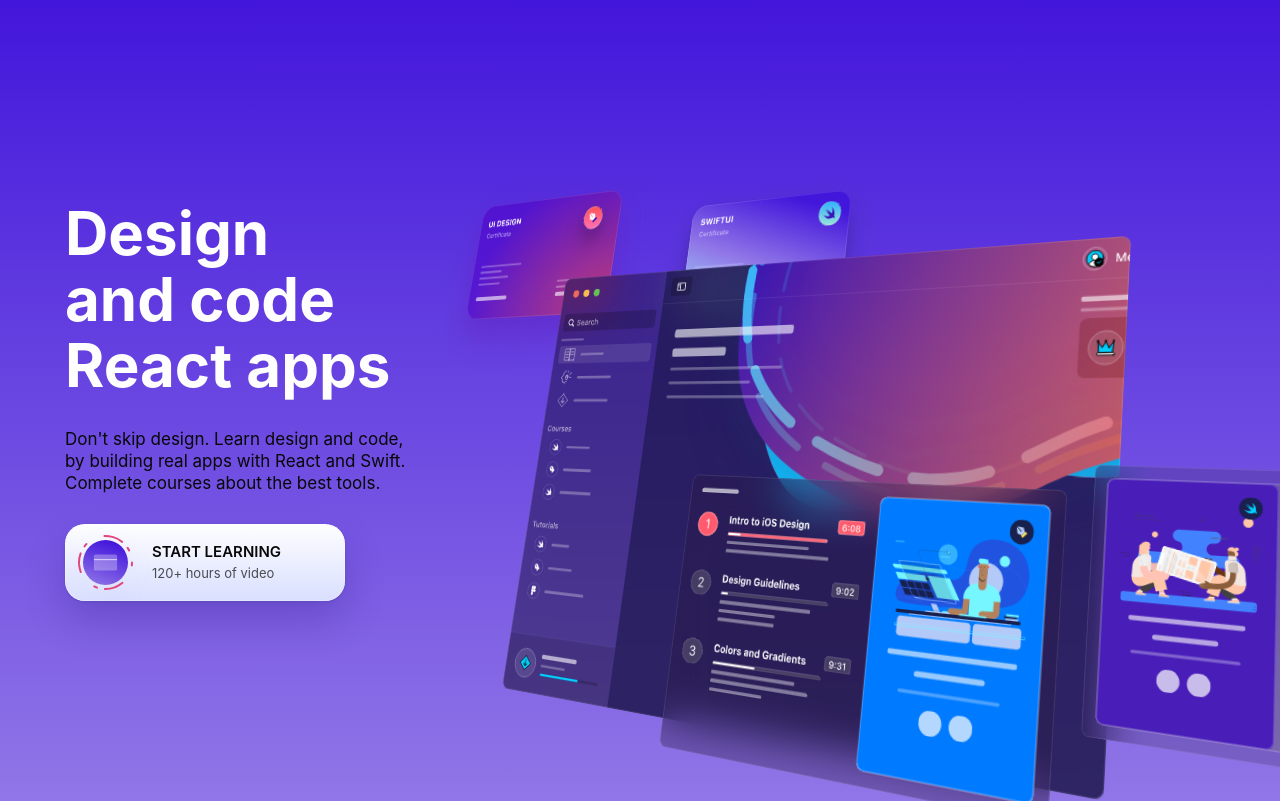
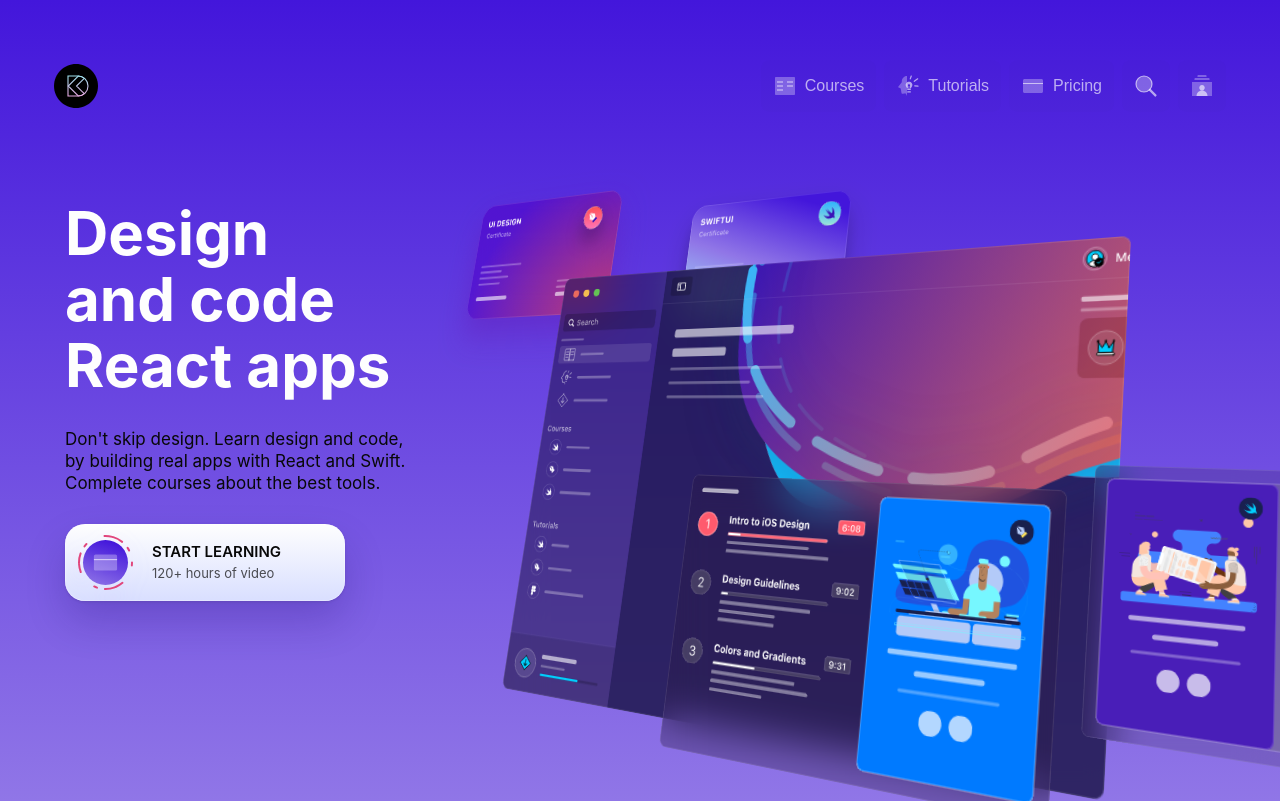
Before and after one commit to algoritmau/designcodeweb, a Gatsby site: page / in a window 1280 px wide. Built offline with nearby package versions, Linux system fonts and the light colour scheme; Gatsby itself is replaced by a stand-in of ours.

Commit message:
add header component

```diff
--- a/jsconfig.json
+++ b/jsconfig.json
@@ -3,7 +3,8 @@
     "baseUrl": ".",
     "paths": {
       "@components/*": ["src/components/*"],
-      "@styles/*": ["src/styles/*"]
+      "@styles/*": ["src/styles/*"],
+      "@data/*": ["src/data/*"]
       // "@hooks/*": ["src/hooks/*"],
     }
   }
--- /dev/null
+++ b/src/components/buttons/NavItemButton.js
@@ -0,0 +1,38 @@
+import React from 'react'
+import { Link } from 'gatsby'
+import styled from 'styled-components'
+
+const NavItemButton = ({ to, imgSrc, imgAlt, title, onClick }) => {
+  return (
+    <Link to={to}>
+      <NavItem onClick={onClick}>
+        <img src={imgSrc} alt={imgAlt} />
+        {title && <span>{title}</span>}
+      </NavItem>
+    </Link>
+  )
+}
+
+const NavItem = styled.button`
+  border: none;
+  display: flex;
+  align-items: center;
+  justify-content: center;
+  gap: 0.8rem;
+  background: rgb(8 8 8 / 0.01);
+  color: rgb(255 255 255 / 0.64);
+  font-size: 1.6rem;
+  padding: 1.4rem 1.2rem;
+  border-radius: 0.8rem;
+  transition: 0.5s ease-out;
+  cursor: pointer;
+
+  :hover {
+    color: rgb(255 255 255 / 0.48);
+    background: rgb(8 8 8 / 0.06);
+    box-shadow: 0 1rem 2rem rgb(8 8 8 / 0.1),
+      inset 0 0 0 0.5px rgb(255 255 255 / 0.2);
+  }
+`
+
+export default NavItemButton
--- /dev/null
+++ b/src/components/layout/Header.js
@@ -0,0 +1,58 @@
+import React, { useState } from 'react'
+import styled from 'styled-components'
+
+import NavItemButton from '@components/buttons/NavItemButton'
+import MenuTooltip from '@components/tooltips/MenuTooltip'
+
+import { navItems } from 'data/navItems'
+
+const Header = () => {
+  const [isOpen, setIsOpen] = useState(false)
+
+  const handleAccountClick = event => {
+    event.preventDefault()
+    setIsOpen(!isOpen)
+  }
+
+  return (
+    <HeaderWrapper>
+      <img src="/images/logos/logo.svg" alt="logo" />
+      <NavWrapper>
+        {navItems.map((item, index) => (
+          <NavItemButton
+            key={index}
+            to={item.link === '/account' ? '' : item.link}
+            imgSrc={item.icon}
+            imgAlt={item.title}
+            title={item.title}
+            onClick={
+              item.link === '/account'
+                ? event => handleAccountClick(event)
+                : null
+            }
+          />
+        ))}
+      </NavWrapper>
+      <MenuTooltip isOpen={isOpen} />
+    </HeaderWrapper>
+  )
+}
+
+const HeaderWrapper = styled.header`
+  position: absolute;
+  top: 60px;
+  width: 100%;
+  padding: 0 5.4rem;
+  display: flex;
+  justify-content: space-between;
+  align-items: center;
+`
+
+const NavWrapper = styled.nav`
+  display: flex;
+  align-items: center;
+  justify-content: center;
+  gap: 0.8rem;
+`
+
+export default Header
--- a/src/components/layout/layout.js
+++ b/src/components/layout/layout.js
@@ -1,10 +1,12 @@
 import React from 'react'
 import { GlobalStyles } from '@styles/GlobalStyles'
+import Header from './Header'
 
 function Layout({ children }) {
   return (
     <>
       <GlobalStyles />
+      <Header />
       <main>{children}</main>
     </>
   )
--- /dev/null
+++ b/src/components/tooltips/MenuTooltip.js
@@ -0,0 +1,48 @@
+import React from 'react'
+import styled from 'styled-components'
+
+import NavItemButton from '@components/buttons/NavItemButton'
+
+import { menuTooltipData } from 'data/navItems'
+
+const MenuTooltip = ({ isOpen }) => (
+  <Wrapper isOpen={isOpen}>
+    {menuTooltipData.map((menuTooltipItem, index) => (
+      <NavItemButton
+        to={menuTooltipItem.link}
+        imgSrc={menuTooltipItem.icon}
+        imgAlt={menuTooltipItem.title}
+        title={menuTooltipItem.title}
+        key={index}
+      />
+    ))}
+  </Wrapper>
+)
+
+const Wrapper = styled.div`
+  background: rgb(15 14 71 / 0.32);
+  box-shadow: 0 5rem 10rem rgb(8 8 8 / 0.24),
+    inset 0 0 0 0.5px rgb(255 255 255 / 0.24);
+  backdrop-filter: blur(var(--backdrop-blur));
+  border-radius: 2rem;
+  padding: 2rem;
+  position: absolute;
+  top: 6rem;
+  right: 5.2rem;
+  z-index: 1000;
+  display: flex;
+  flex-direction: column;
+  align-items: start;
+
+  opacity: ${({ isOpen }) => (isOpen ? 1 : 0.5)};
+  color: ${({ isOpen }) =>
+    isOpen ? 'rgb(255 255 255 / 0.64)' : 'rgb(255 255 255 / 0.8)'};
+  transition: 0.3s ease-in-out;
+  visibility: ${({ isOpen }) => (isOpen ? 'visible' : 'hidden')};
+  transform: ${({ isOpen }) =>
+    isOpen
+      ? 'skewY(0deg) rotate(0deg) translateY(0)'
+      : 'skewY(-5deg) rotate(5deg) translateY(-30px)'};
+`
+
+export default MenuTooltip
--- /dev/null
+++ b/src/data/navItems.js
@@ -0,0 +1,21 @@
+export const navItems = [
+  { title: 'Courses', icon: '/images/icons/courses.svg', link: '/courses' },
+  {
+    title: 'Tutorials',
+    icon: '/images/icons/tutorials.svg',
+    link: '/tutorials'
+  },
+  { title: 'Pricing', icon: '/images/icons/pricing.svg', link: '/pricing' },
+  { title: '', icon: '/images/icons/search.svg', link: '/search' },
+  {
+    title: '',
+    icon: '/images/icons/account.svg',
+    link: '/account'
+  }
+]
+
+export const menuTooltipData = [
+  { title: 'Profile', icon: '/images/icons/profile.svg', link: '/profile' },
+  { title: 'Settings', icon: '/images/icons/settings.svg', link: '/settings' },
+  { title: 'Sign out', icon: '/images/icons/signout.svg', link: '/logout' }
+]
--- a/src/styles/GlobalStyles.js
+++ b/src/styles/GlobalStyles.js
@@ -69,6 +69,7 @@ export const GlobalStyles = createGlobalStyle`
     -moz-osx-font-smoothing: grayscale;
     color: rgb(8 8 8 / 1);
     font-family: -apple-system, BlinkMacSystemFont, 'Segoe UI', Roboto, Oxygen, Ubuntu, Cantarell, 'Open Sans', 'Helvetica Neue', sans-serif;
+    font-size: 1.6rem;
     font-weight: normal;
     word-wrap: break-word;
     font-kerning: normal;
```
